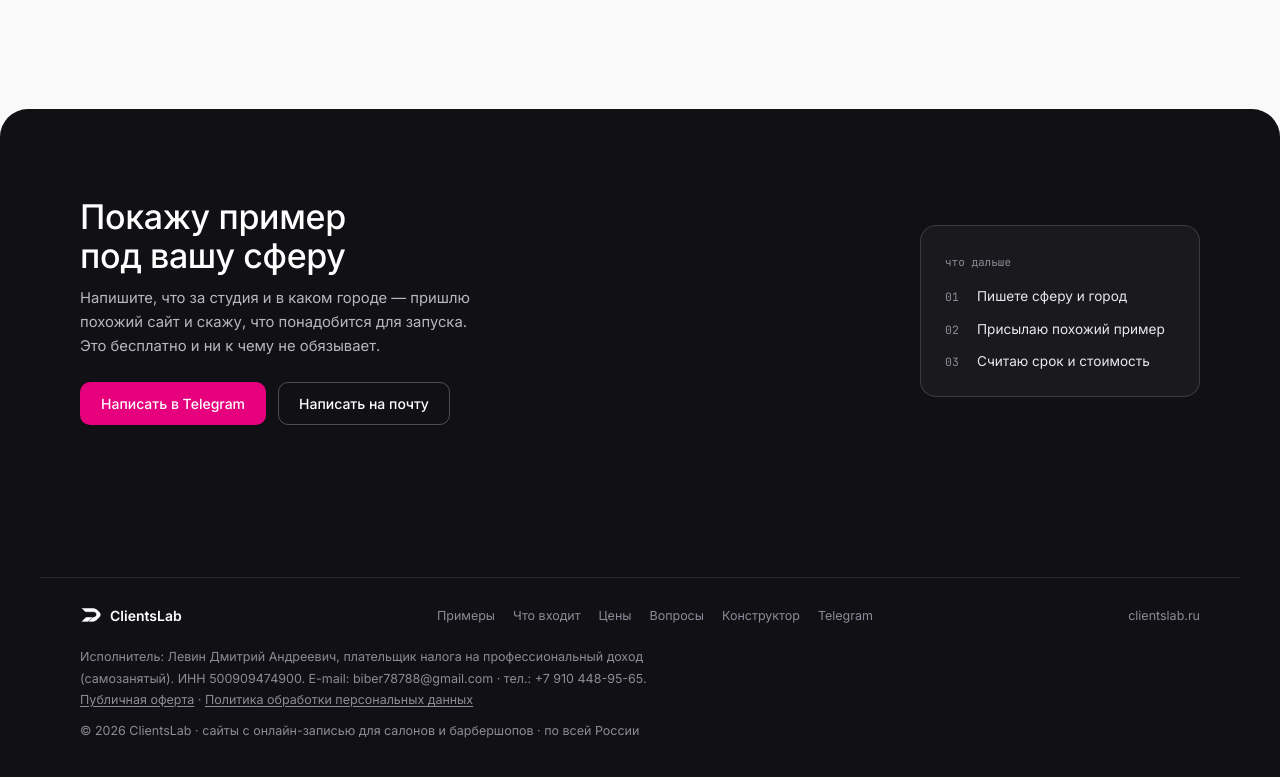
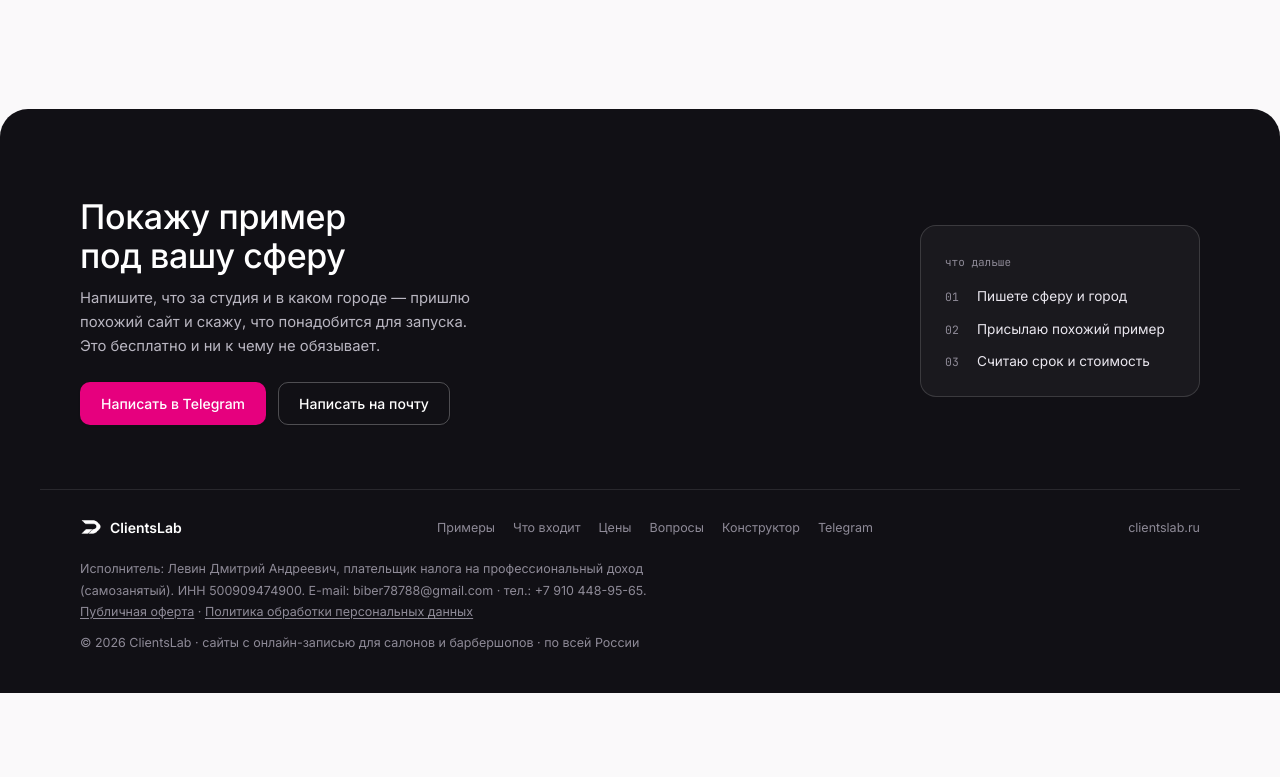
Before and after one commit to biber78788-byte/portfolio, a plain HTML site: page index.html in a window 1280 px wide. Shown: the part 5242-6019 px from the top of the page. After the commit the page ends 5935 px from the top, so only its background shows below. Drawn offline with Linux system fonts and the light colour scheme.

```diff
--- a/index.html
+++ b/index.html
@@ -252,8 +252,8 @@
   .plan:hover{border-color:var(--line-2)}
   .plan-main:hover{border-color:var(--acc)}
   /* переход со светлого фона на тёмный блок: только скругление, без свечения */
-  .final{position:relative;border-top:0;background:var(--ink);border-radius:28px 28px 0 0;margin-top:24px;padding-top:24px}
-  @media(max-width:759px){.final{border-radius:22px 22px 0 0;margin-top:20px;padding-top:18px}}
+  .final{position:relative;border-top:0;background:var(--ink);border-radius:28px 28px 0 0;margin-top:24px;padding:24px 0 0}
+  @media(max-width:759px){.final{border-radius:22px 22px 0 0;margin-top:20px;padding:18px 0 0}}
   .final .kicker{color:var(--on-dark-3)}
 
   /* FAQ: заголовок слева, вопросы справа */
```
